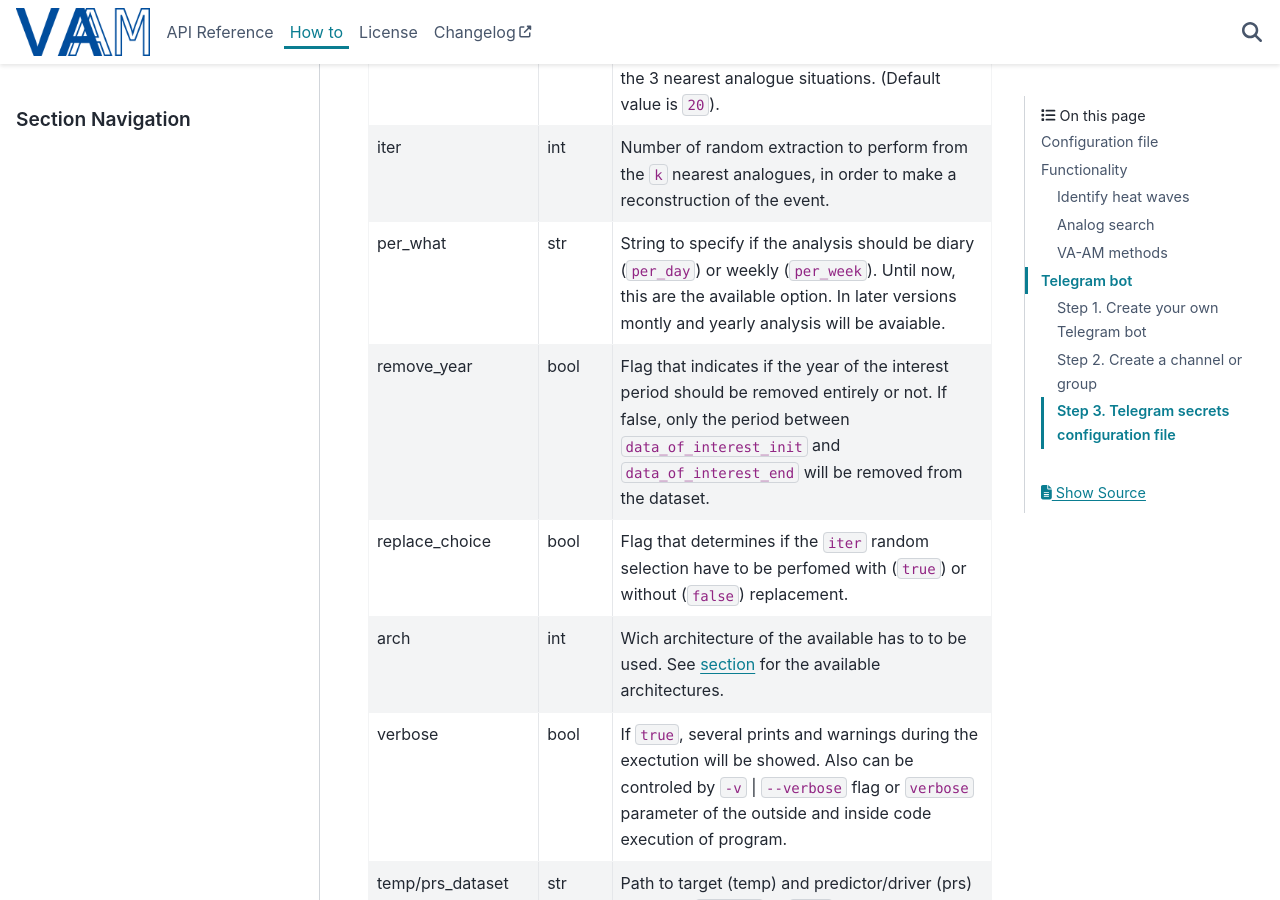
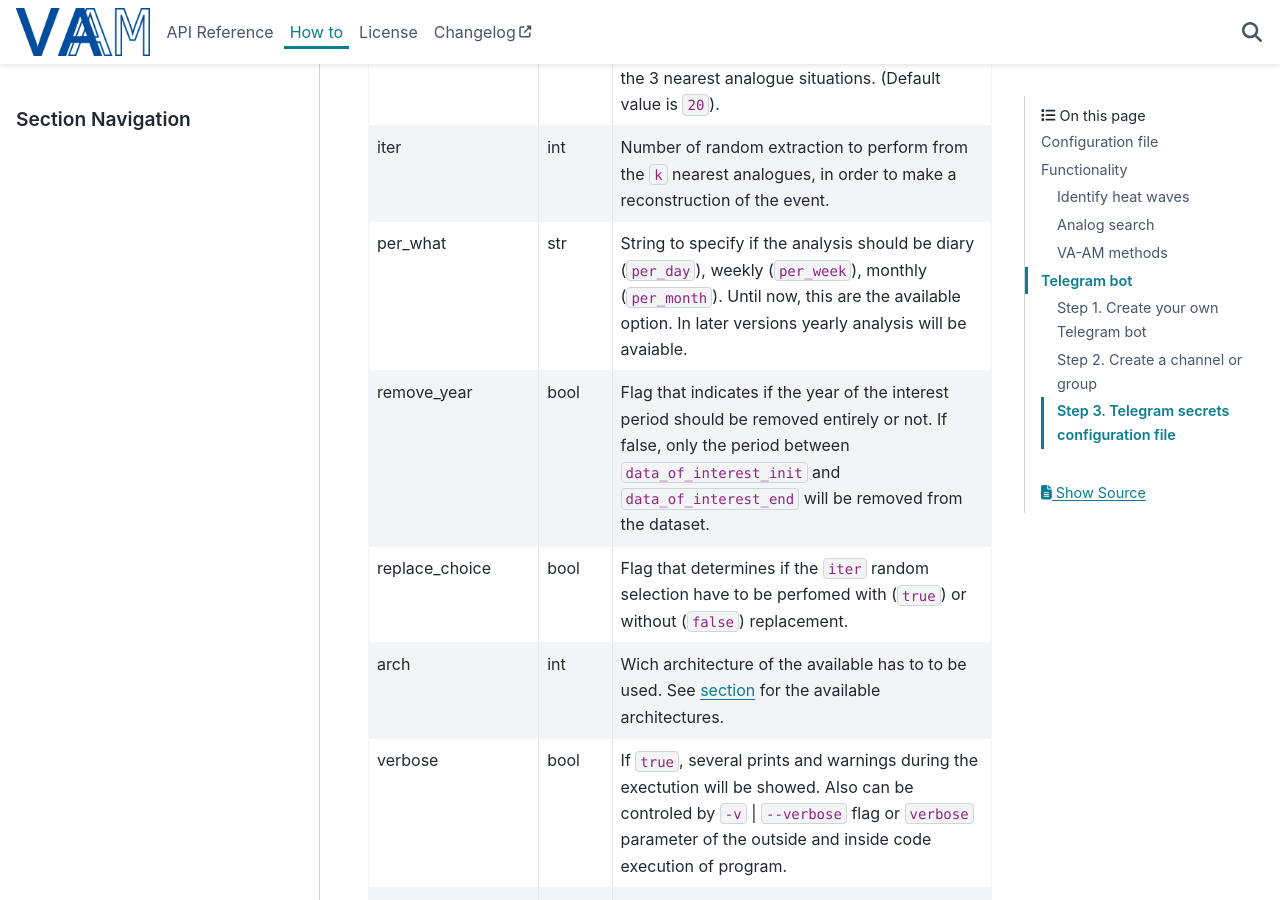
Before and after one commit to GheodeAI/va_am, a Sphinx documentation site: the page built from docs/how_to.rst, in a window 1280 px wide and 900 px high, scrolled down 3553 px. Built offline with Sphinx 7.4.7 and the PyData theme 0.15.4, drawn with Linux system fonts in a browser that asks for light colours.

Commit message:
feat: per_month doc

```diff
--- a/docs/how_to.rst
+++ b/docs/how_to.rst
@@ -146,10 +146,11 @@ iter                  int                  Number of random extraction to perfor
                                            order to make a reconstruction of the
                                            event.
 per_what              str                  String to specify if the analysis should
-                                           be diary (``per_day``) or weekly
-                                           (``per_week``). Until now, this are the
-                                           available option. In later versions montly
-                                           and yearly analysis will be avaiable.
+                                           be diary (``per_day``), weekly
+                                           (``per_week``), monthly (``per_month``).
+                                           Until now, this are the available option.
+                                           In later versions yearly analysis will
+                                           be avaiable.
 remove_year           bool                 Flag that indicates if the year of the
                                            interest period should be removed entirely
                                            or not. If false, only the period between
```
